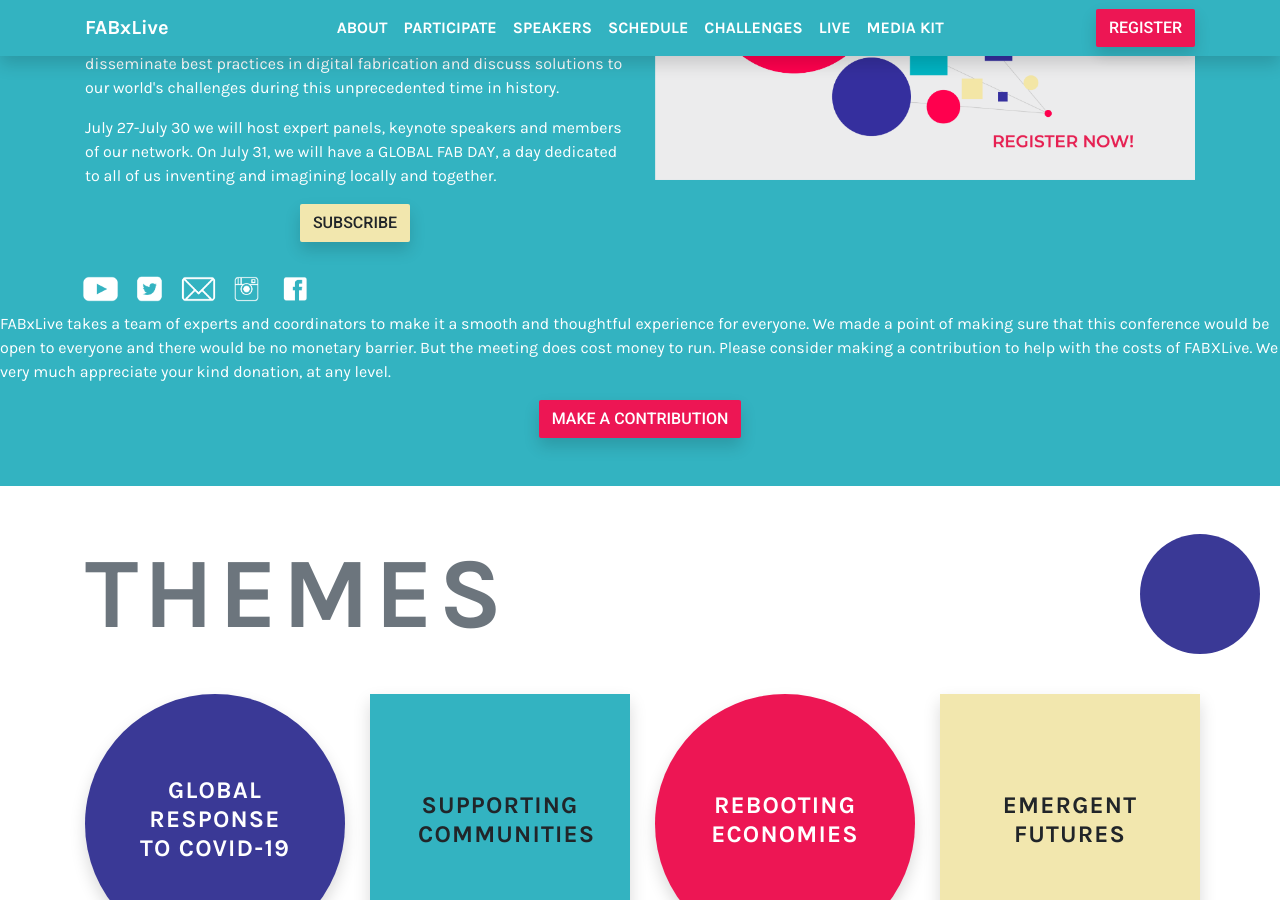
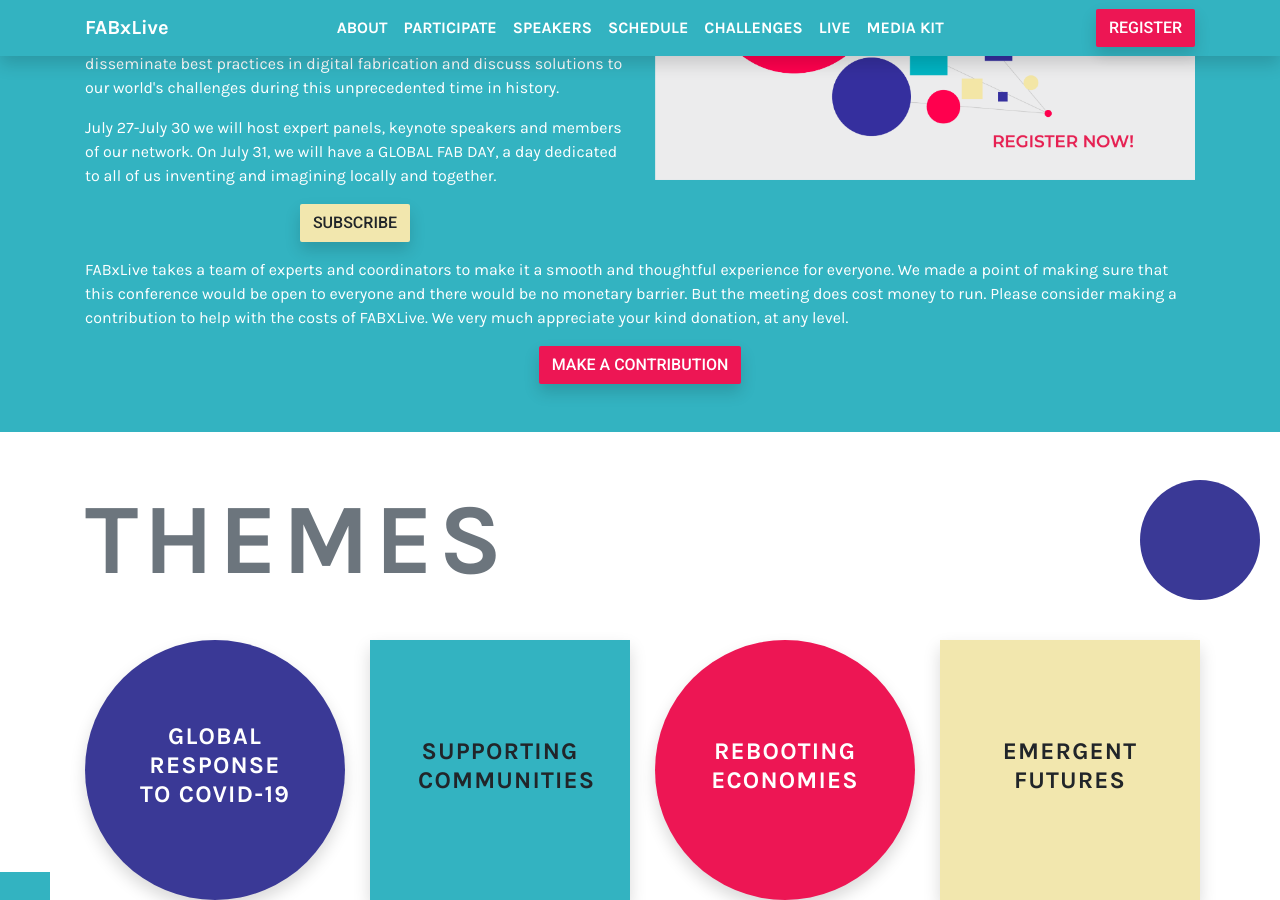
Before and after one commit to fabfoundation/fabxlive2020, a Jekyll site: the page built from index.html, in a window 1280 px wide and 900 px high, scrolled down 965 px. Built offline with Jekyll 4.4.1, drawn with Linux system fonts in a browser that asks for light colours; nearby versions of some CDN libraries.

Commit message:
Update index.html

```diff
--- a/index.html
+++ b/index.html
@@ -67,10 +67,6 @@
       </div>
       <div class="col-lg-6">
         <img class="img-fluid" src="/uploads/fxl_sq2.png" alt="https://fabxmembers.fabevent.org/">
-      </div>
-      <div class="text-right">
-          {%- include social.html -%}
-        </div>
       </div>
 
       <!-- wip
```
